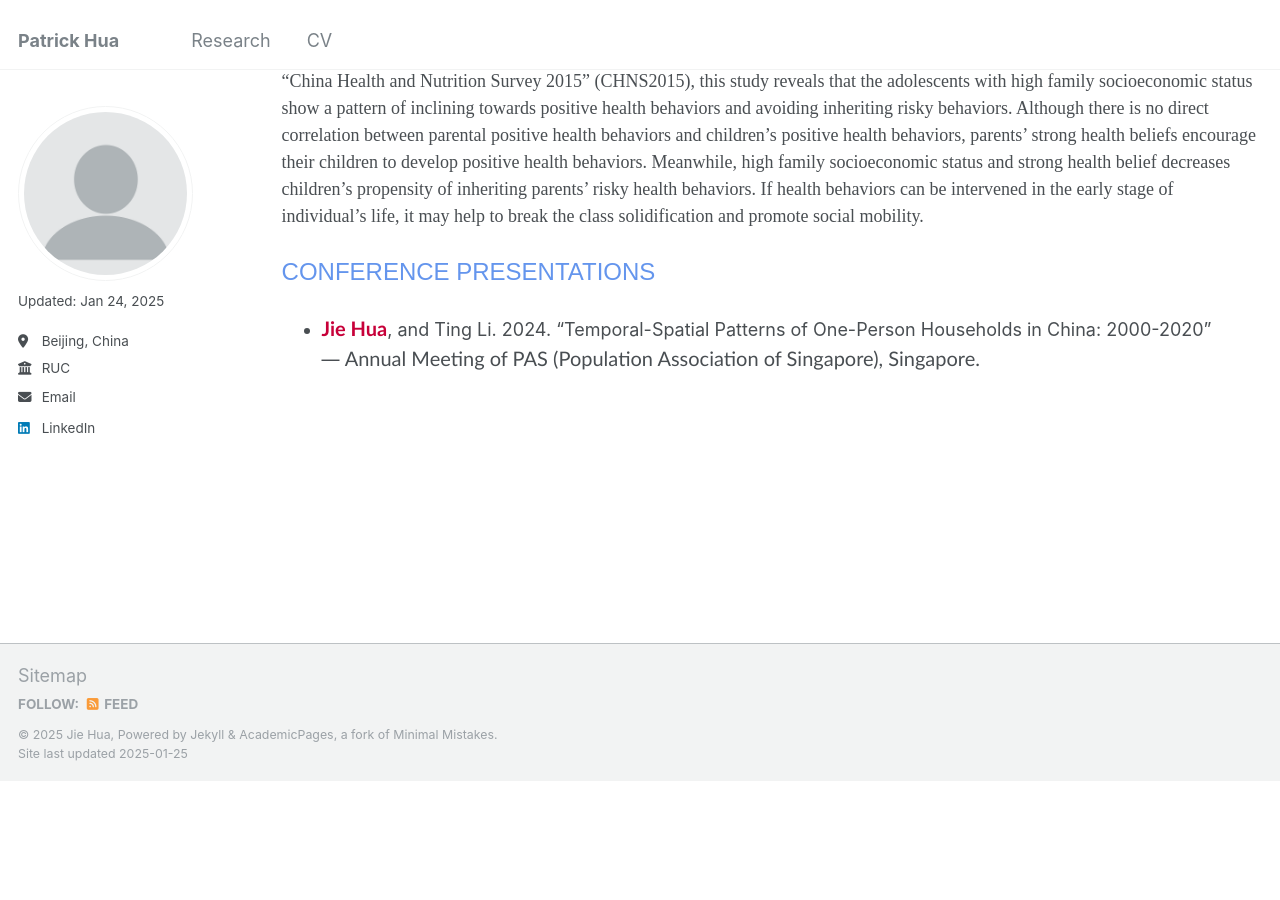
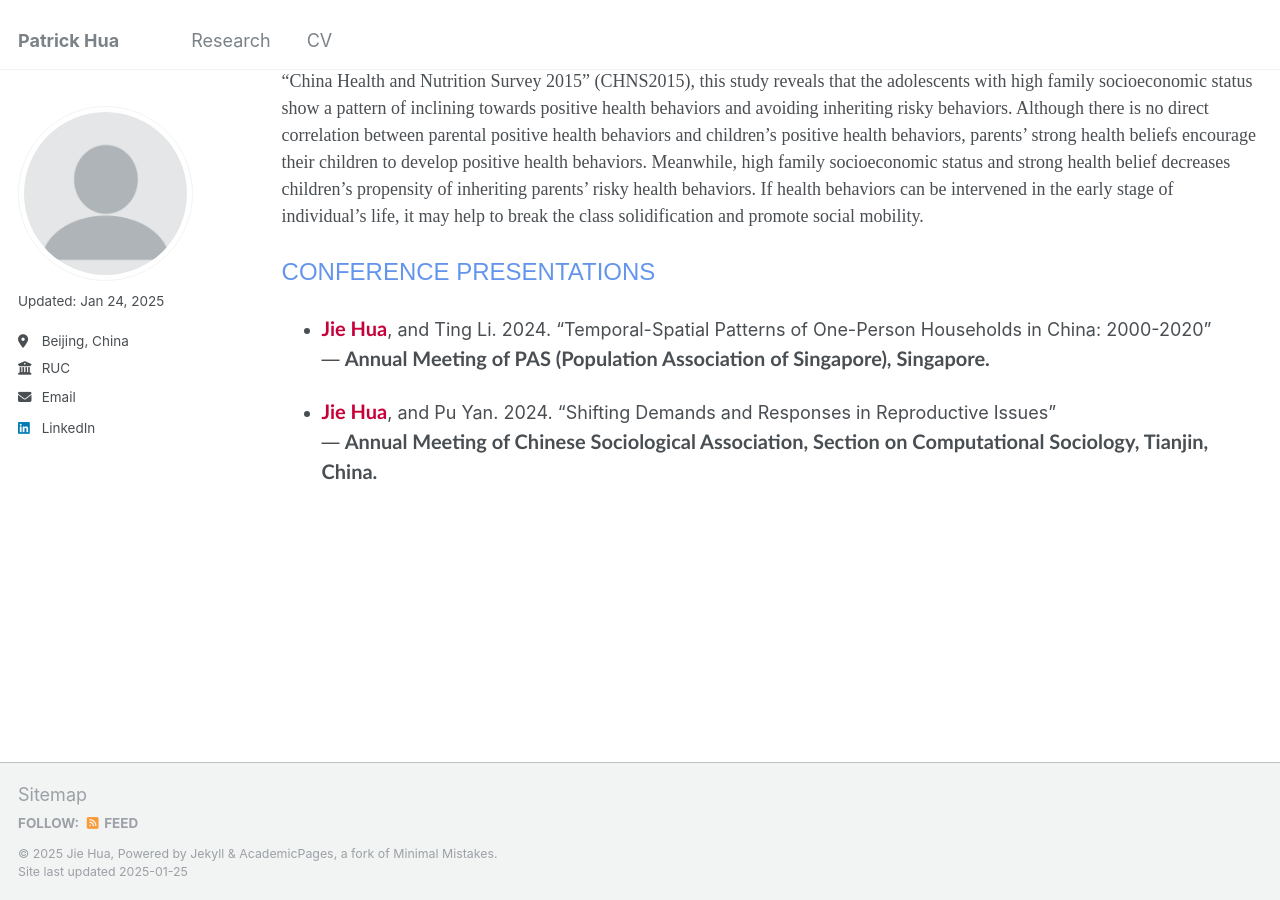
Before and after one commit to jiehua-css/jiehua-css.github.io, a Jekyll site: the page built from _pages/research.md, in a window 1280 px wide and 900 px high, scrolled down 1165 px. Built offline with Jekyll 4.4.1, drawn with Linux system fonts in a browser that asks for light colours; before the commit the page ends 1946 px from its top, so only the background shows below that.

Commit message:
Update research.md

```diff
--- a/_pages/research.md
+++ b/_pages/research.md
@@ -47,4 +47,7 @@ author_profile: true
 
 
 - <b style="color: #C70039; font-family: Calibri; font-size: 20px;">Jie Hua</b>, and Ting Li. 2024. “Temporal-Spatial Patterns of One-Person Households in China: 2000-2020”
-— <span style="font-family: Calibri; font-size: 20px;">Annual Meeting of PAS (Population Association of Singapore), Singapore.</span>
+— <b style="font-family: Calibri; font-size: 20px;">Annual Meeting of PAS (Population Association of Singapore), Singapore.</b>
+
+- <b style="color: #C70039; font-family: Calibri; font-size: 20px;">Jie Hua</b>, and Pu Yan. 2024. “Shifting Demands and Responses in Reproductive Issues”
+— <b style="font-family: Calibri; font-size: 20px;">Annual Meeting of Chinese Sociological Association, Section on Computational Sociology, Tianjin, China.</b>
```
